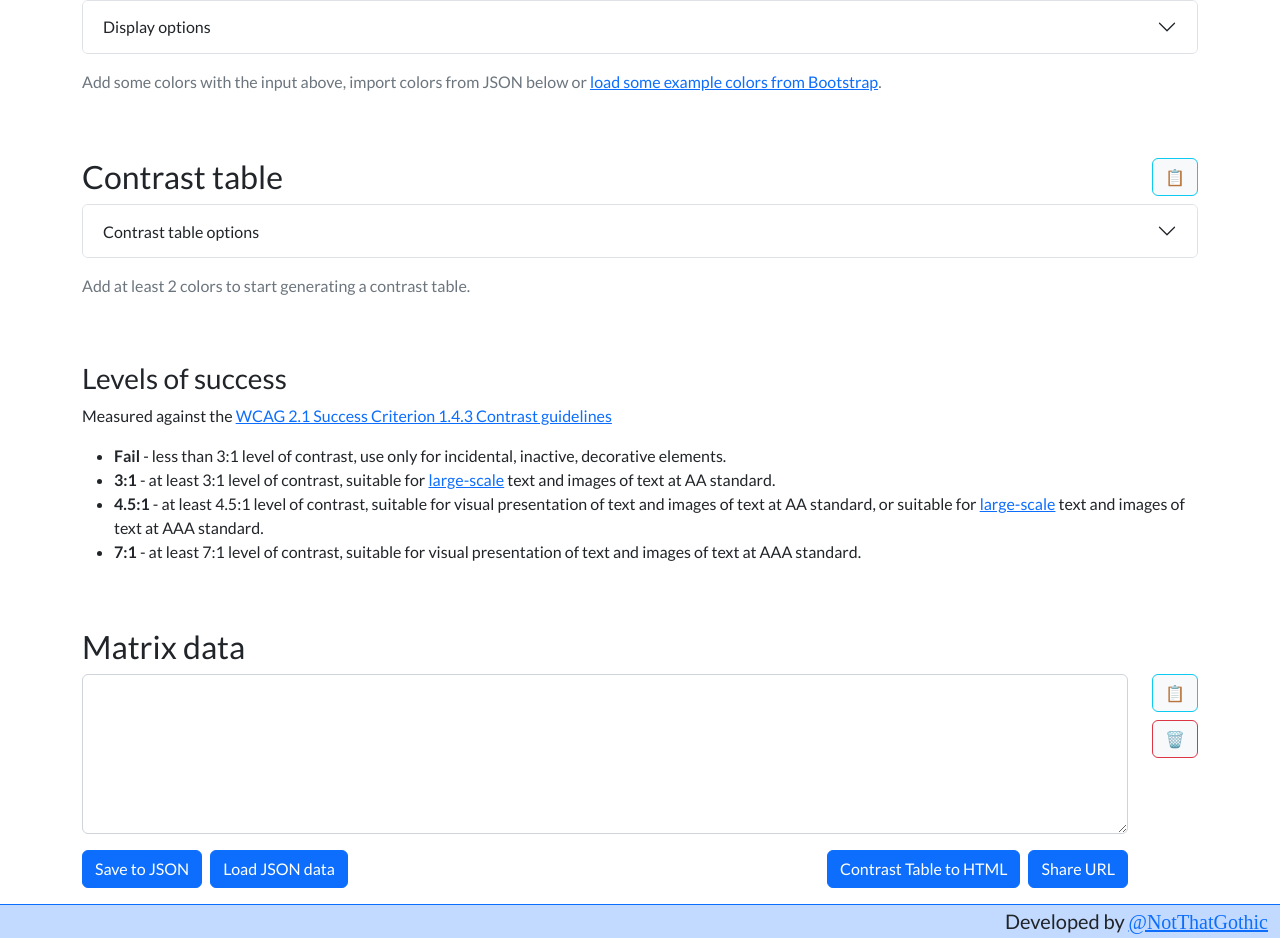
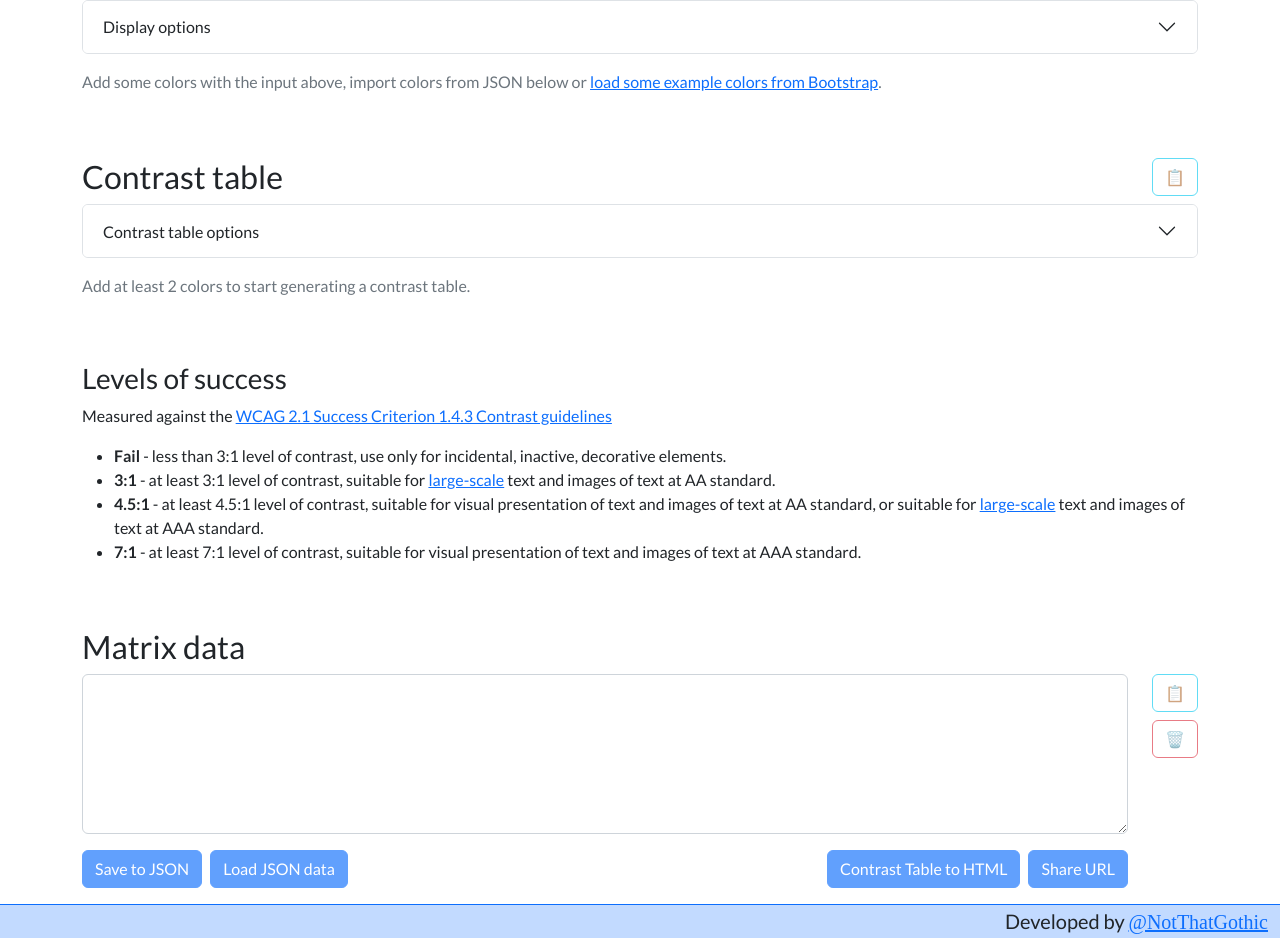
Before and after one commit to NotThatGothic/contrast-matrix-generator, a Vue app: page / in a window 1280 px wide. Shown: the part 316-1254 px from the top of the page. Built offline with nearby package versions, Linux system fonts and the light colour scheme; a web font is replaced by a local one.

Commit message:
add disabled logic to buttons

```diff
--- a/src/App.vue
+++ b/src/App.vue
@@ -11,7 +11,7 @@
 					<h2>Current colors</h2>
 				</div>
 				<div class="col-auto text-end">
-					<button class="btn btn-light btn-outline-info" @click="copyTable('current-colors-table')" title="Copy table" >📋</button>
+					<button class="btn btn-light btn-outline-info" @click="copyTable('current-colors-table')" :disabled="!colors.length" title="Copy table" >📋</button>
 				</div>
 			</div>
 			<div class="row">
@@ -112,7 +112,7 @@
 					<h2 class="">Contrast table</h2>
 				</div>
 				<div class="col-auto text-end">
-					<button class="btn btn-light btn-outline-info" @click="copyTable('contrast-matrix-table')" title="Copy table" >📋</button>
+					<button class="btn btn-light btn-outline-info" @click="copyTable('contrast-matrix-table')" :disabled="colors.length < 2" title="Copy table" >📋</button>
 				</div>
 			</div>
 			<div class="row">
--- a/src/components/ColorExport.vue
+++ b/src/components/ColorExport.vue
@@ -7,24 +7,24 @@
 				<div class="col">
 					<div class="row">
 						<div class="col">
-							<textarea id="export-table" class="form-control mb-3" ref="textarea" style="" type="text" name="export-table" v-model="matrixData"/>
+							<textarea id="export-table" class="form-control mb-3" style="" type="text" name="export-table" v-model="matrixData"/>
 						</div>
 					</div>
 					<div class="row d-flex justify-content-between">
 						<div class="col-auto mb-3 mb-md-0">
-							<button class="btn btn-primary me-2" type="btn" @click="saveColorData()">Save to JSON</button>
-							<button class="btn btn-primary" type="btn" @click="loadColorData()">Load JSON data</button>
+							<button class="btn btn-primary me-2" type="btn" @click="saveColorData()" :disabled="!this.data.length">Save to JSON</button>
+							<button class="btn btn-primary" type="btn" @click="loadColorData()" :disabled="!this.matrixData">Load JSON data</button>
 						</div>
 						<div class="col-auto mb-3 mb-md-0">
-							<button class="btn btn-primary me-2" type="btn" @click="generateExportTable()">Contrast Table to HTML</button>
-							<button class="btn btn-primary" type="btn" @click="copyUrl()">Share URL</button>
+							<button class="btn btn-primary me-2" type="btn" @click="generateExportTable()" :disabled="this.data.length < 2">Contrast Table to HTML</button>
+							<button class="btn btn-primary" type="btn" @click="copyUrl()" :disabled="!this.data.length">Share URL</button>
 						</div>
 					</div>
 				</div>
 				<div class="col-auto">
 					<div class="d-flex flex-column">
-						<button class="btn btn-light btn-outline-info mb-2" @click="copyExport" title="Copy export" >📋</button>
-						<button class="btn btn-light btn-outline-danger" @click="this.matrixData=''" title="Clear export" >🗑️</button>
+						<button class="btn btn-light btn-outline-info mb-2" @click="copyExport" :disabled="!this.matrixData" title="Copy export" >📋</button>
+						<button class="btn btn-light btn-outline-danger" @click="this.matrixData=''" :disabled="!this.matrixData" title="Clear export" >🗑️</button>
 					</div>
 				</div>
 			</div>
@@ -84,7 +84,7 @@
 			}
 		},
 		copyExport() {
-			navigator.clipboard.writeText(this.$refs.textarea.value)
+			navigator.clipboard.writeText(this.matrixData)
 		},
 		copyUrl() {
 			navigator.clipboard.writeText(window.location)
```
Also changed, not shown: 5 other files (tests, documents, lock files or other folders).
